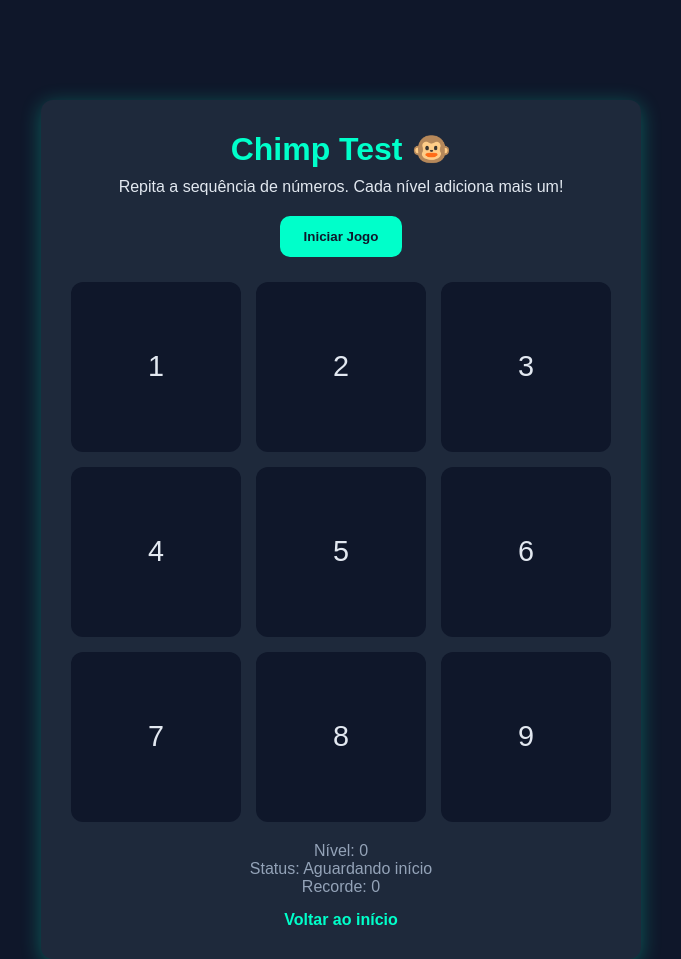
After one commit to johann0301/MindStudio, a Flask app: page /chimp-test in a window 1280 px wide. The commit adds this page. Shown: the whole page, without its empty margins (299-980 px from the left). Run offline with Flask 3, Linux system fonts and the light colour scheme.

Commit message:
mudanças na arquitetura e subindo o jogo 'chimp test'

```diff
--- a/app.py
+++ b/app.py
@@ -1,4 +1,4 @@
-from flask import Flask
+from flask import Flask, render_template
 
 # 1. Cria a "aplicação" Flask
 app = Flask(__name__)
@@ -8,7 +8,10 @@ app = Flask(__name__)
 # a função 'pagina_inicial' será executada.
 @app.route('/')
 def pagina_inicial():
-    return "Nosso servidor Flask está funcionando! 🎉"
+    return render_template('index.html')
+@app.route('/chimp-test')
+def chimp_test():
+    return render_template('chimp_test.html')
 
 # 3. Bloco para rodar o servidor quando você executa "python app.py"
 if __name__ == '__main__':
--- /dev/null
+++ b/static/js/chimp_test.js
@@ -0,0 +1,88 @@
+const board = document.getElementById("board");
+const startBtn = document.getElementById("startBtn");
+const statusEl = document.getElementById("status");
+const levelEl = document.getElementById("level");
+const highscoreEl = document.getElementById("highscore");
+
+let sequence = [];
+let playerStep = 0;
+let playing = false;
+let cells = [];
+let highscore = 0;
+
+// Sons
+const soundClick = new Audio('https://freesound.org/data/previews/256/256113_3263906-lq.mp3');
+const soundError = new Audio('https://freesound.org/data/previews/331/331912_3248244-lq.mp3');
+
+function createBoard() {
+    board.innerHTML = "";
+    cells = [];
+    for (let i = 0; i < 9; i++) {
+        const cell = document.createElement("div");
+        cell.classList.add("cell");
+        cell.textContent = i + 1;
+        cell.addEventListener("click", () => handleInput(i));
+        board.appendChild(cell);
+        cells.push(cell);
+    }
+}
+
+function flashCell(i) {
+    cells[i].classList.add("active");
+    soundClick.currentTime = 0;
+    soundClick.play();
+    setTimeout(() => cells[i].classList.remove("active"), 500);
+}
+
+async function playSequence() {
+    playing = true;
+    statusEl.textContent = "Memorize a sequência...";
+    for (let i = 0; i < sequence.length; i++) {
+        await new Promise(r => setTimeout(r, 600));
+        flashCell(sequence[i]);
+    }
+    playing = false;
+    statusEl.textContent = "Sua vez!";
+}
+
+function nextLevel() {
+    sequence.push(Math.floor(Math.random() * 9));
+    playerStep = 0;
+    levelEl.textContent = sequence.length;
+    if(sequence.length > highscore) {
+        highscore = sequence.length;
+        highscoreEl.textContent = highscore;
+    }
+    playSequence();
+}
+
+function handleInput(i) {
+    if (playing) return;
+    if(i === sequence[playerStep]) {
+        flashCell(i);
+        playerStep++;
+        if(playerStep === sequence.length) {
+            statusEl.textContent = "Acertou! Próximo nível...";
+            setTimeout(nextLevel, 800);
+        }
+    } else {
+        // Erro
+        cells[i].classList.add("wrong");
+        soundError.currentTime = 0;
+        soundError.play();
+        setTimeout(() => cells[i].classList.remove("wrong"), 500);
+        statusEl.textContent = "Errou! Fim de jogo.";
+        sequence = [];
+        playerStep = 0;
+        levelEl.textContent = "0";
+    }
+}
+
+startBtn.addEventListener("click", () => {
+    sequence = [];
+    playerStep = 0;
+    levelEl.textContent = "0";
+    nextLevel();
+});
+
+createBoard();
--- /dev/null
+++ b/templates/chimp_test.html
@@ -0,0 +1,132 @@
+<!DOCTYPE html>
+<html lang="pt-br">
+<head>
+<meta charset="UTF-8">
+<meta name="viewport" content="width=device-width, initial-scale=1.0">
+<title>Chimp Test Avançado | Mind Studio</title>
+<link rel="stylesheet" href="{{ url_for('static', filename='css/style.css') }}">
+<style>
+    body {
+        background-color: #0f172a;
+        color: #e2e8f0;
+        font-family: 'Poppins', sans-serif;
+        text-align: center;
+        padding-top: 100px;
+    }
+
+    .chimp-container {
+        max-width: 600px;
+        margin: auto;
+        background-color: #1e293b;
+        padding: 30px;
+        border-radius: 12px;
+        box-shadow: 0 4px 20px rgba(0, 255, 202, 0.3);
+        position: relative;
+    }
+
+    h1 {
+        color: #00ffca;
+        margin-bottom: 10px;
+    }
+
+    .board {
+        display: grid;
+        grid-template-columns: repeat(3, 1fr);
+        gap: 15px;
+        margin-top: 25px;
+    }
+
+    .cell {
+        background-color: #0f172a;
+        border-radius: 12px;
+        aspect-ratio: 1/1;
+        display: flex;
+        justify-content: center;
+        align-items: center;
+        font-size: 1.8rem;
+        cursor: pointer;
+        transition: all 0.3s;
+        color: #e2e8f0;
+        user-select: none;
+    }
+
+    .cell.active {
+        background-color: #00ffca;
+        color: #0f172a;
+        transform: scale(1.2);
+        box-shadow: 0 0 20px #00ffca, 0 0 40px #00ffca55;
+        animation: pulse 0.5s ease-in-out;
+    }
+
+    .cell.wrong {
+        animation: shake 0.3s;
+        background-color: #ff0033;
+        color: #fff;
+        box-shadow: 0 0 20px #ff0033, 0 0 40px #ff003355;
+    }
+
+    @keyframes pulse {
+        0% { transform: scale(1); }
+        50% { transform: scale(1.2); }
+        100% { transform: scale(1); }
+    }
+
+    @keyframes shake {
+        0% { transform: translateX(0); }
+        25% { transform: translateX(-5px); }
+        50% { transform: translateX(5px); }
+        75% { transform: translateX(-5px); }
+        100% { transform: translateX(0); }
+    }
+
+    #startBtn {
+        margin-top: 20px;
+        background-color: #00ffca;
+        color: #0f172a;
+        border: none;
+        padding: 0.8rem 1.5rem;
+        border-radius: 10px;
+        font-weight: 600;
+        cursor: pointer;
+        transition: 0.3s;
+    }
+
+    #startBtn:hover { background-color: #00caa7; }
+
+    .hud {
+        margin-top: 20px;
+        font-size: 1rem;
+        color: #94a3b8;
+    }
+
+    a {
+        display: inline-block;
+        margin-top: 15px;
+        color: #00ffca;
+        text-decoration: none;
+        font-weight: 600;
+    }
+
+    a:hover { color: #0ff; }
+</style>
+</head>
+<body>
+<div class="chimp-container">
+    <h1>Chimp Test 🐵</h1>
+    <p>Repita a sequência de números. Cada nível adiciona mais um!</p>
+    <button id="startBtn">Iniciar Jogo</button>
+
+    <div class="board" id="board"></div>
+
+    <div class="hud">
+        <p>Nível: <span id="level">0</span></p>
+        <p>Status: <span id="status">Aguardando início</span></p>
+        <p>Recorde: <span id="highscore">0</span></p>
+    </div>
+
+    <a href="/">Voltar ao início</a>
+</div>
+
+<script src="{{ url_for('static', filename='js/chimp_test.js') }}"></script>
+</body>
+</html>
```
Also changed, not shown: templates/index.html (renamed from html/index.html, +6 -5 lines), static/css/style.css (renamed from css/style.css).
